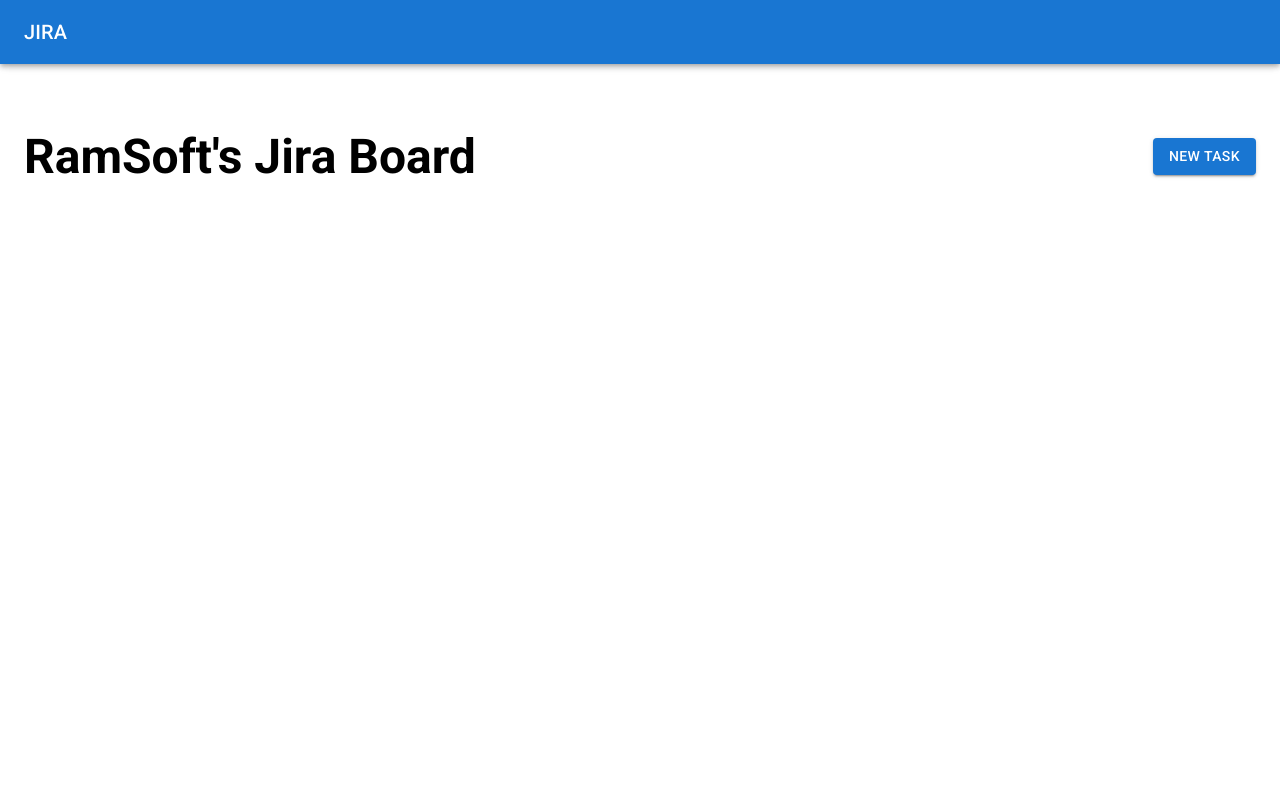
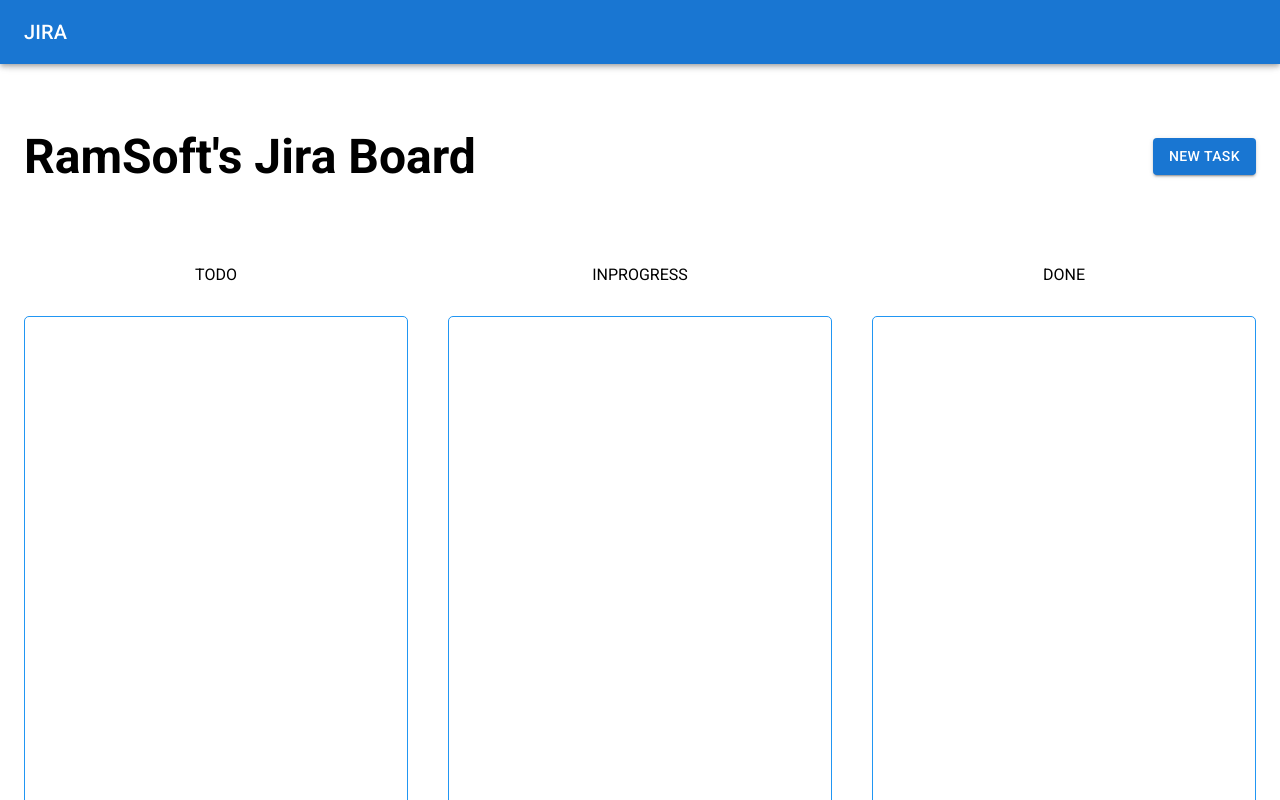
Before and after one commit to Vijendrachar-Mulgund/jira-board, a React (Vite) app: page / in a window 1280 px wide. Shown: the top 800 px of the page. Built offline with nearby package versions, Linux system fonts and the light colour scheme.

Commit message:
The UI is built ✅

```diff
--- a/src/components/Board/index.tsx
+++ b/src/components/Board/index.tsx
@@ -2,6 +2,8 @@
 import { useContext, useEffect } from "react";
 import { useNavigate } from "react-router-dom";
 import { TasksContext } from "../../contexts/TasksContext";
+import TaskCard from "../TaskCard";
+import { Task } from "../../types";
 
 export default function Board() {
   const navigate = useNavigate();
@@ -24,6 +26,21 @@
           New Task
         </Button>
       </div>
+
+      <div className="board">
+        {Object.keys(board)?.map((item: any) => {
+          return (
+            <div>
+              <div className="board-header">{item}</div>
+              <div className="board-section">
+                {board[item]?.map((task: Task) => {
+                  return <TaskCard name={task?.name} status={task?.status} />;
+                })}
+              </div>
+            </div>
+          );
+        })}
+      </div>
     </>
   );
 }
--- /dev/null
+++ b/src/components/TaskCard/index.tsx
@@ -0,0 +1,23 @@
+import Card from "@mui/material/Card";
+import CardActions from "@mui/material/CardActions";
+import CardContent from "@mui/material/CardContent";
+import Button from "@mui/material/Button";
+import Typography from "@mui/material/Typography";
+
+export default function MediaCard({ name, status }: any) {
+  return (
+    <Card sx={{ minWidth: "100%", marginY: 2 }}>
+      <CardContent>
+        <Typography gutterBottom variant="h5" component="div">
+          {name}
+        </Typography>
+        <Typography variant="body2" sx={{ color: "text.secondary" }}>
+          {status}
+        </Typography>
+      </CardContent>
+      <CardActions>
+        <Button size="small">Details</Button>
+      </CardActions>
+    </Card>
+  );
+}
--- a/src/index.css
+++ b/src/index.css
@@ -33,21 +33,25 @@
 
 /* Board */
 .board {
-  margin: 10px;
+  margin: 3em 0;
   display: flex;
-  border: 1px solid black;
-  border-radius: 8px;
+  justify-content: space-between;
 }
 
-.board__section {
-  width: calc(100vw / 3);
-  height: 500px;
+.board-header {
+  margin: 2em 0;
   text-align: center;
   position: relative;
 }
 
-.board__section:not(:last-child) {
-  border-right: 1px solid black;
+.board-section {
+  min-width: 30vw;
+  min-height: 75vh;
+  display: flex;
+  flex-direction: column;
+  padding: 10px;
+  border-radius: 5px;
+  border: 1px solid #2196F3;
 }
 
 .board .button-container {
```
